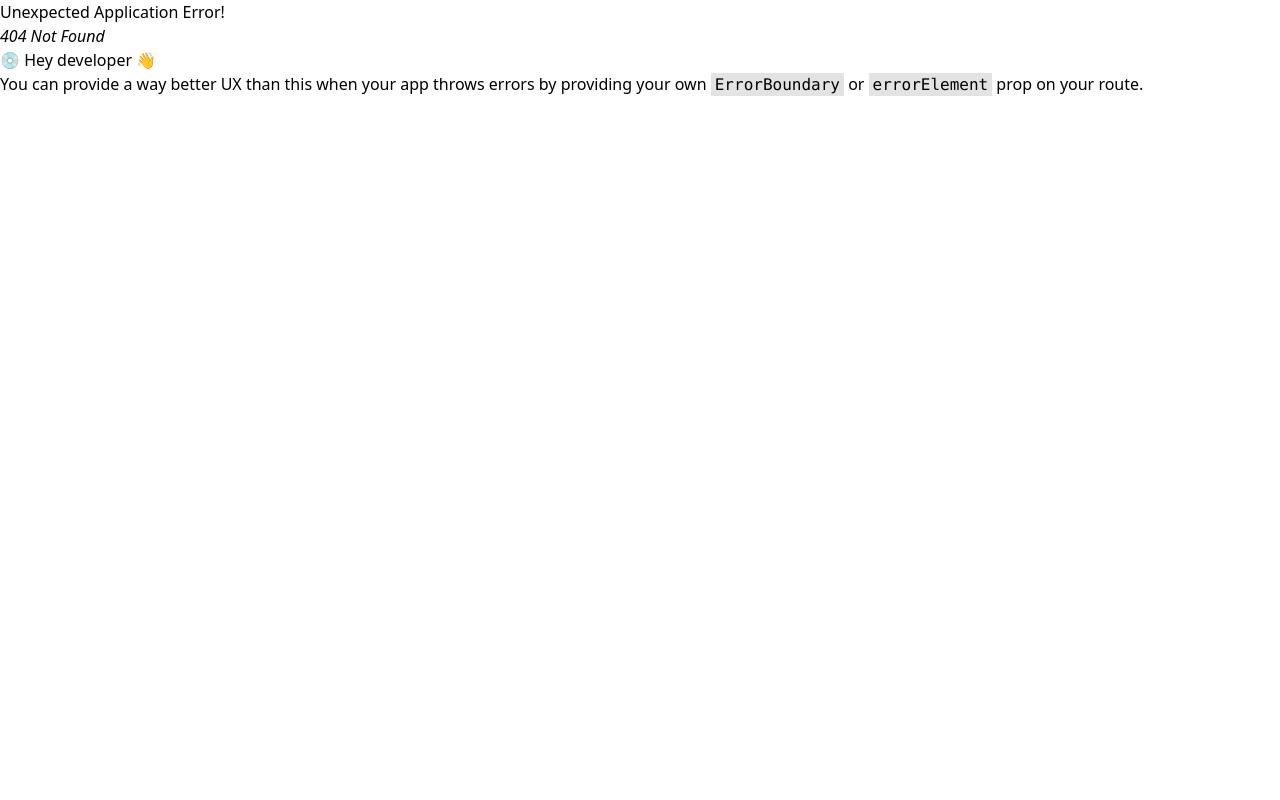
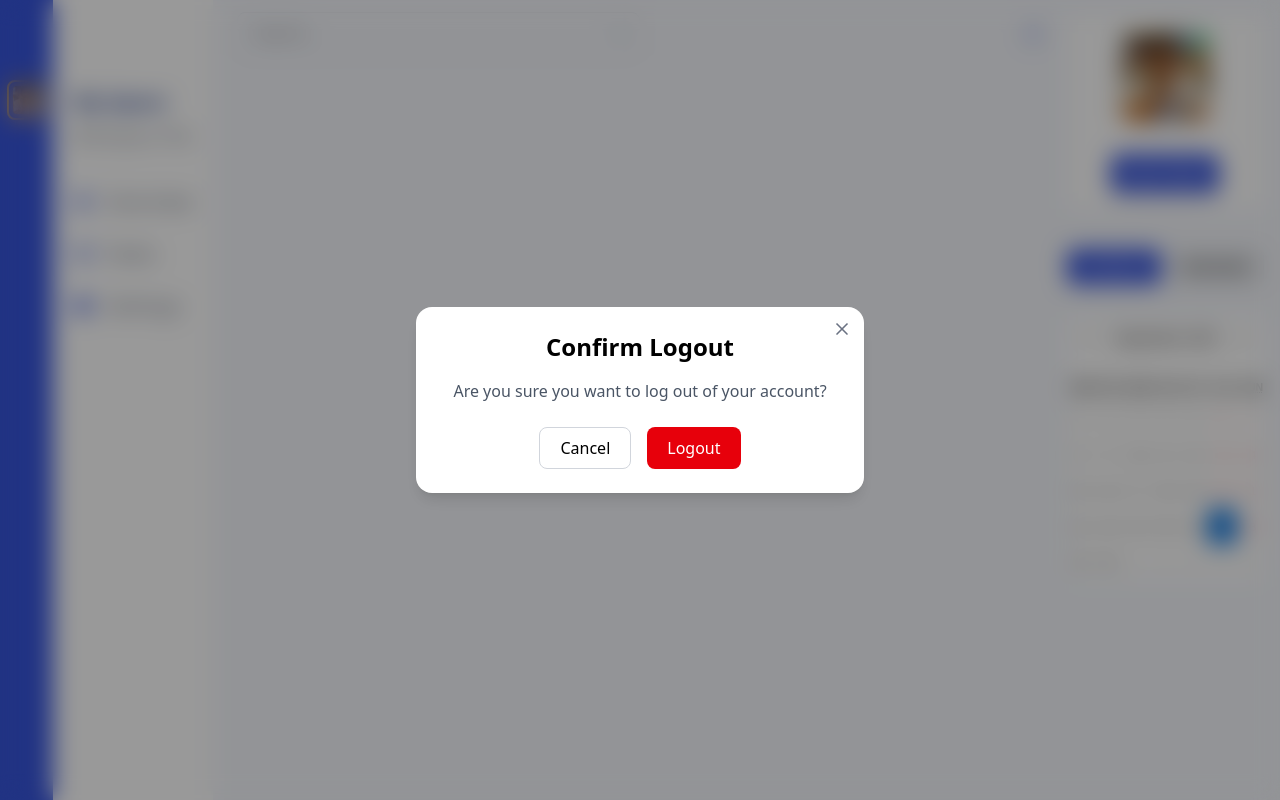
Before and after one commit to Mdismail2001/task_Management_System, a React (Vite) app: page /home/admin/logout in a window 1280 px wide. Before the commit this address had no page. Built offline with nearby package versions, Linux system fonts and the light colour scheme.

Commit message:
logout page added

```diff
--- /dev/null
+++ b/src/components/ShareComponent/LogoutPage.jsx
@@ -0,0 +1,53 @@
+import React, { useContext } from "react";
+import { useNavigate } from "react-router-dom";
+import { X } from "lucide-react";
+import { AuthContext } from "../Provider/AuthProvider"; // adjust path if needed
+
+const LogoutPage = () => {
+  const navigate = useNavigate();
+  const { logout } = useContext(AuthContext); // assume you have logout in AuthProvider
+
+  const handleLogout = () => {
+    logout(); // clear session
+    navigate("/login"); // redirect to login
+  };
+
+  return (
+    <div className="fixed inset-0 bg-black/40 backdrop-blur-md flex items-center justify-center z-50">
+      {/* Card */}
+      <div className="bg-white w-[90%] max-w-md p-6 rounded-2xl shadow-lg relative text-center">
+        {/* Close button */}
+        <button
+          onClick={() => navigate(-1)}
+          className="absolute top-3 right-3 text-gray-500 hover:text-red-500"
+        >
+          <X size={20} />
+        </button>
+
+        {/* Title */}
+        <h1 className="text-2xl font-bold mb-4">Confirm Logout</h1>
+        <p className="text-gray-600 mb-6">
+          Are you sure you want to log out of your account?
+        </p>
+
+        {/* Buttons */}
+        <div className="flex justify-center gap-4">
+          <button
+            onClick={() => navigate(-1)}
+            className="px-5 py-2 rounded-lg border border-gray-300 hover:bg-gray-100 transition"
+          >
+            Cancel
+          </button>
+          <button
+            onClick={handleLogout}
+            className="px-5 py-2 rounded-lg bg-red-600 text-white hover:bg-red-700 transition"
+          >
+            Logout
+          </button>
+        </div>
+      </div>
+    </div>
+  );
+};
+
+export default LogoutPage;
--- a/src/components/ShareComponent/ProfileEdit.jsx
+++ b/src/components/ShareComponent/ProfileEdit.jsx
@@ -1,9 +1,8 @@
-import React, {  useState } from "react";
-import { User, Mail, Lock } from "lucide-react"; // icons
-import { useNavigate } from "react-router";
+import React, { useState } from "react";
+import { User, Mail, Lock, X } from "lucide-react";
+import { useNavigate } from "react-router-dom";
 
 const ProfileEdit = () => {
-  // Example user data (replace with props or context later)
   const [fullName, setFullName] = useState("John Doe");
   const [email, setEmail] = useState("johndoe@example.com");
   const [password, setPassword] = useState("");
@@ -13,17 +12,33 @@ const ProfileEdit = () => {
     e.preventDefault();
     console.log({ fullName, email, password });
     alert("Profile updated successfully!");
-    navigate(-1);
+    navigate(-1); // ✅ back to previous page
   };
 
   return (
-    <div className="max-w-2xl mx-auto p-6 bg-white shadow-lg rounded-2xl">
+    <div
+      className="fixed inset-0 flex items-center justify-center bg-black/40 backdrop-blur-sm z-50"
+      onClick={() => navigate(-1)} // ✅ close when clicking outside modal
+    >
+      {/* Modal */}
+      <div
+        className="bg-white w-[90%] max-w-2xl p-6 shadow-lg rounded-2xl relative"
+        onClick={(e) => e.stopPropagation()} // stop outside close
+      >
+        {/* Close (X) button */}
+        <button
+          onClick={() => navigate(-1)} // ✅ one click → go back
+          className="absolute top-3 right-3 text-gray-500 hover:text-red-500"
+        >
+          <X size={20} />
+        </button>
+
         {/* Title */}
         <h1 className="text-2xl font-bold mb-6">Edit Profile</h1>
 
         <form onSubmit={handleSubmit} className="space-y-4">
           {/* Full Name */}
-        <div className="flex items-center border rounded-lg px-3 py-2">
+          <div className="flex items-center shadow rounded-lg px-3 py-2">
             <User className="mr-2 text-gray-400" />
             <input
               type="text"
@@ -35,7 +50,7 @@ const ProfileEdit = () => {
           </div>
 
           {/* Email */}
-        <div className="flex items-center border rounded-lg px-3 py-2">
+          <div className="flex items-center shadow rounded-lg px-3 py-2">
             <Mail className="mr-2 text-gray-400" />
             <input
               type="email"
@@ -47,7 +62,7 @@ const ProfileEdit = () => {
           </div>
 
           {/* Password */}
-        <div className="flex items-center border rounded-lg px-3 py-2">
+          <div className="flex items-center shadow rounded-lg px-3 py-2">
             <Lock className="mr-2 text-gray-400" />
             <input
               type="password"
@@ -69,6 +84,7 @@ const ProfileEdit = () => {
           </div>
         </form>
       </div>
+    </div>
   );
 };
 
--- a/src/components/ShareComponent/Settings.jsx
+++ b/src/components/ShareComponent/Settings.jsx
@@ -1,5 +1,5 @@
 import React, { useContext, useState } from "react";
-import { User, Bell, Mail, Eye, EyeOff } from "lucide-react"; // added Eye, EyeOff
+import { User, Bell, Mail, Eye, EyeOff } from "lucide-react";
 import { useNavigate } from "react-router";
 import { AuthContext } from "../Provider/AuthProvider";
 
@@ -7,17 +7,12 @@ const Settings = () => {
   const [fullName, setFullName] = useState(null);
   const [email, setEmail] = useState(null);
   const [password, setPassword] = useState("");
-  const [showPassword, setShowPassword] = useState(false); // state for toggle
+  const [showPassword, setShowPassword] = useState(false);
   const [desktopNotif, setDesktopNotif] = useState(true);
   const [emailNotif, setEmailNotif] = useState(false);
+
   const navigate = useNavigate();
   const { user } = useContext(AuthContext);
-
-  const logout = () => {
-    localStorage.removeItem("user");
-    sessionStorage.removeItem("token");
-    navigate("/auth/login");
-  };
 
   return (
     <div className="max-w-4xl mx-auto p-6 bg-white rounded-2xl shadow-lg space-y-8">
@@ -25,7 +20,7 @@ const Settings = () => {
       <div className="flex justify-between items-center mb-6">
         <h1 className="text-2xl font-bold">Settings</h1>
         <button
-          onClick={logout}
+          onClick={() => navigate("/home/admin/logout")}
           className="bg-[#b8001f] text-white px-4 py-2 rounded-xl hover:bg-red-600 transition"
         >
           Log Out
@@ -41,8 +36,8 @@ const Settings = () => {
             <User className="mr-2 text-gray-400" />
             <input
               type="text"
-              placeholder={user.username}
-              value={fullName}
+              placeholder={user?.username || "Full Name"}
+              value={fullName ?? ""}
               onChange={(e) => setFullName(e.target.value)}
               className="w-full outline-none"
             />
@@ -53,14 +48,14 @@ const Settings = () => {
             <Mail className="mr-2 text-gray-400" />
             <input
               type="email"
-              placeholder={user.email}
-              value={email}
+              placeholder={user?.email || "Email"}
+              value={email ?? ""}
               onChange={(e) => setEmail(e.target.value)}
               className="w-full outline-none"
             />
           </div>
 
-          {/* Password with eye toggle */}
+          {/* Password with toggle */}
           <div className="flex items-center shadow rounded-lg px-3 py-2 relative">
             <input
               type={showPassword ? "text" : "password"}
@@ -78,11 +73,12 @@ const Settings = () => {
             </button>
           </div>
 
-          {/* Submit */}
+          {/* Edit button */}
           <div className="flex justify-end">
             <button
+              type="button"
               onClick={() => navigate("/home/admin/profile-edit")}
-              className=" bg-[#3755db] text-white px-8 py-2 rounded-xl hover:bg-blue-600 transition"
+              className="bg-[#3755db] text-white px-8 py-2 rounded-xl hover:bg-blue-600 transition"
             >
               Edit
             </button>
@@ -100,7 +96,6 @@ const Settings = () => {
             <Bell className="text-gray-500" />
             <span>Desktop Notifications</span>
           </div>
-          {/* Toggle Switch */}
           <label className="relative inline-flex items-center cursor-pointer">
             <input
               type="checkbox"
@@ -119,7 +114,6 @@ const Settings = () => {
             <Mail className="text-gray-500" />
             <span>Email Notifications</span>
           </div>
-          {/* Toggle Switch */}
           <label className="relative inline-flex items-center cursor-pointer">
             <input
               type="checkbox"
--- a/src/main.jsx
+++ b/src/main.jsx
@@ -27,6 +27,7 @@ import { AuthProvider } from "./components/Provider/AuthProvider.jsx";
 import TaskList from "./components/HomeLayout/TaskList.jsx";
 import CoverPage from "./pages/CoverPage.jsx";
 import DeleteTask from "./components/HomeLayoutAdmin/DeleteTask.jsx";
+import LogoutPage from "./components/ShareComponent/LogoutPage.jsx";
 
 const router = createBrowserRouter([
   // Cover page as root
@@ -69,7 +70,8 @@ const router = createBrowserRouter([
       { path: "edit", element: <Edit /> },
       { path: "settings", element: <Settings /> },
       { path: "profile-edit", element: <ProfileEdit /> },
-      {path: "delete-task", element:<DeleteTask/>}
+      { path: "delete-task", element:<DeleteTask/>},
+      { path: "logout", element: <LogoutPage/>}
     ],
   },
 ]);
```
Lines whose indentation alone changed are shown as unchanged.
